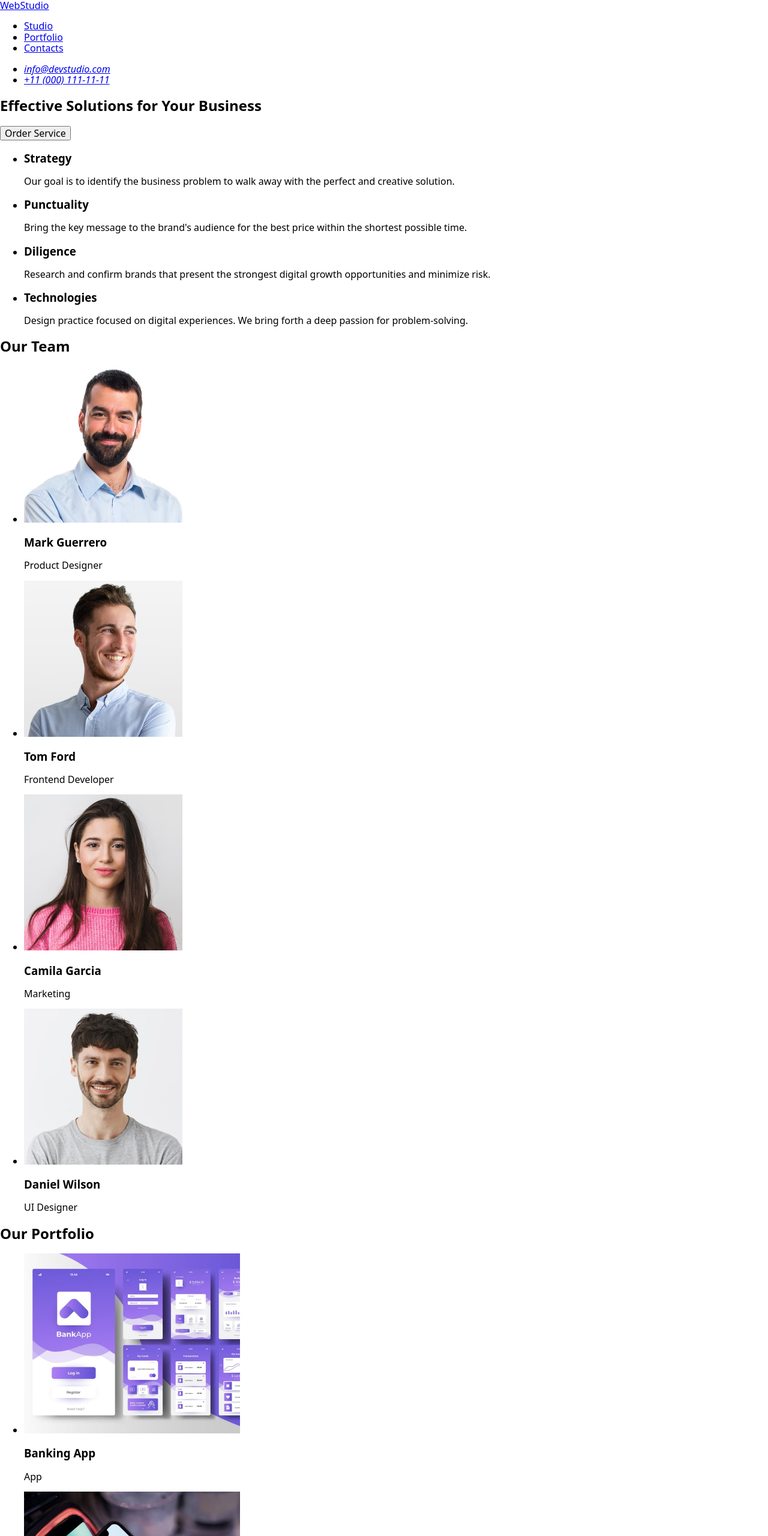
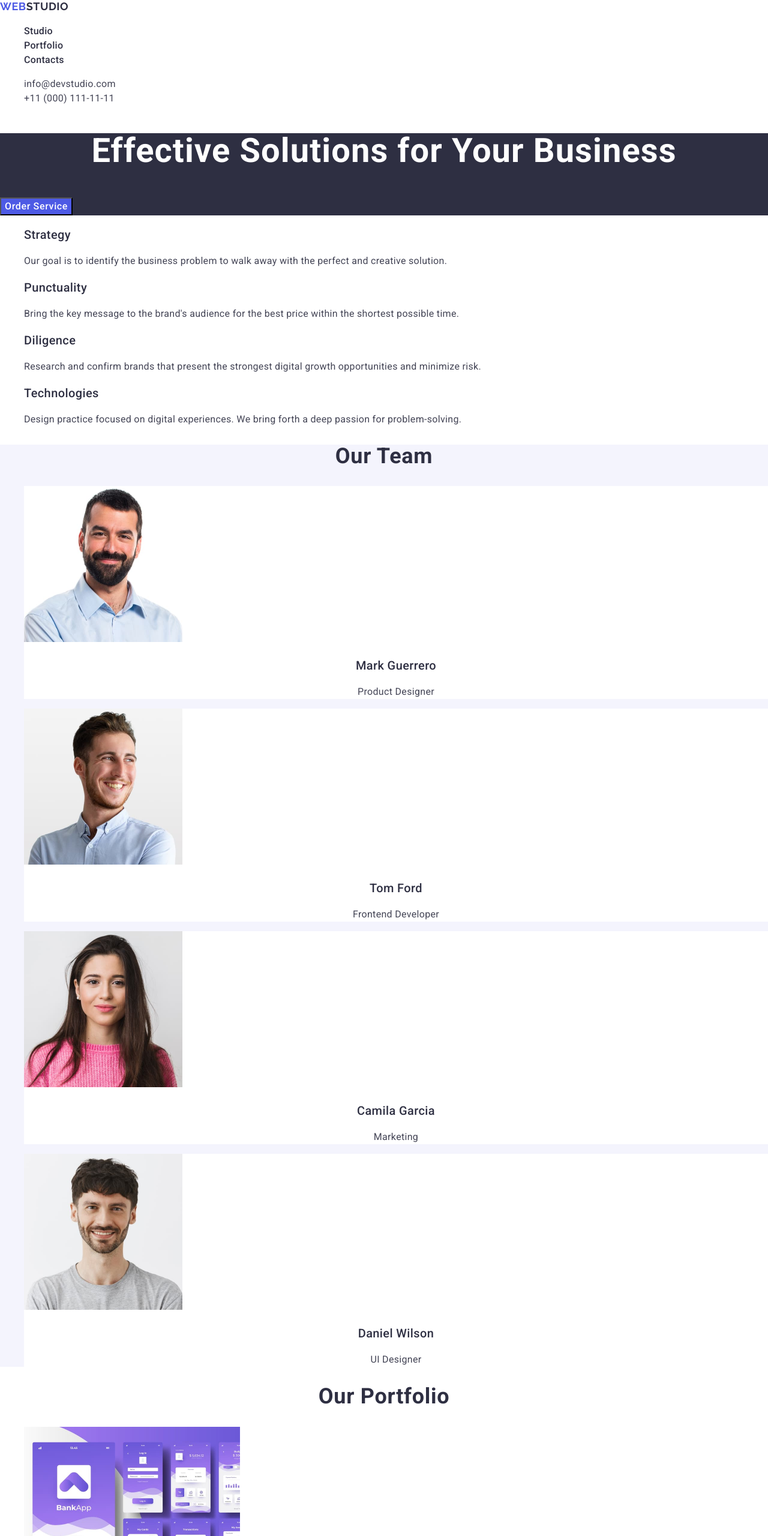
Before and after one commit to kasian-oleksii/goit-markup-hw-02, a plain HTML site: page index.html in a window 1280 px wide. Shown: the top 2560 px of the page at 60% size. Drawn offline with nearby package versions, Linux system fonts and the light colour scheme.

Commit message:
add initial files

```diff
--- a/css/style.css
+++ b/css/style.css
@@ -0,0 +1,182 @@
+body {
+  font-family: "Roboto", sans-serif;
+  color: #434455;
+  background-color: #fff;
+  font-weight: 400;
+  font-size: 16px;
+  line-height: 1.5;
+  letter-spacing: 0.02em;
+}
+a {
+  text-decoration: none;
+}
+ul {
+  list-style-type: none;
+}
+/* header */
+.logo {
+  font-family: "Raleway", sans-serif;
+  font-weight: 700;
+  font-size: 18px;
+  line-height: 1.17;
+  letter-spacing: 0.03em;
+  text-transform: uppercase;
+  color: #4d5ae5;
+}
+.header-logo .logo-back {
+  color: #2e2f42;
+}
+.nav-link {
+  font-weight: 500;
+  font-size: 16px;
+  line-height: 1.5;
+  letter-spacing: 0.02em;
+  color: #2e2f42;
+}
+.nav-link:hover,
+.nav-link:focus {
+  color: #404bbf;
+  text-decoration: underline;
+}
+.contacts {
+  font-style: normal;
+}
+.contacts-link {
+  font-weight: 400;
+  font-size: 16px;
+  line-height: 1.5;
+  letter-spacing: 0.02em;
+  color: #434455;
+}
+.contacts-link:hover,
+.contacts-link:focus {
+  color: #404bbf;
+  font-style: normal;
+  letter-spacing: 0.02em;
+}
+/* main */
+.hero {
+  background: #2e2f42;
+}
+.hero-title {
+  font-weight: 700;
+  font-size: 56px;
+  line-height: 1.07;
+  letter-spacing: 0.02em;
+  text-align: center;
+  color: #fff;
+}
+.hero-button {
+  font-weight: 500;
+  font-size: 16px;
+  line-height: 1.5;
+  letter-spacing: 0.04em;
+  color: #fff;
+  background: #4d5ae5;
+  cursor: pointer;
+  text-transform: capitalize;
+}
+.hero-button:hover,
+.hero-button:focus {
+  background-color: #404bbf;
+}
+.adventages {
+  font-weight: 500;
+  font-size: 20px;
+  line-height: 1.2;
+  letter-spacing: 0.02em;
+  color: #2e2f42;
+}
+.adventages-dscr {
+  font-weight: 400;
+  font-size: 16px;
+  line-height: 1.5;
+  letter-spacing: 0.02em;
+  color: #434455;
+}
+/* our team */
+.page-team {
+  background: #f4f4fd;
+}
+.team-title {
+  font-weight: 700;
+  font-size: 36px;
+  line-height: 1.1;
+  letter-spacing: 0.02em;
+  text-align: center;
+  color: #2e2f42;
+  text-transform: capitalize;
+}
+.photo {
+  background: #fff;
+}
+.initial {
+  font-weight: 500;
+  font-size: 20px;
+  line-height: 1.2;
+  letter-spacing: 0.02em;
+  text-align: center;
+  color: #2e2f42;
+  text-transform: capitalize;
+}
+.profession {
+  font-weight: 400;
+  font-size: 16px;
+  line-height: 1.5;
+  letter-spacing: 0.02em;
+  text-align: center;
+  color: #434455;
+  text-transform: capitalize;
+}
+/* our portfolio */
+.page-portfolio {
+  text-transform: capitalize;
+}
+.portfollio-images {
+  background: #fff;
+}
+.portfolio-title {
+  font-weight: 700;
+  font-size: 36px;
+  line-height: 1.1;
+  letter-spacing: 0.02em;
+  text-align: center;
+  color: #2e2f42;
+}
+.info {
+  font-weight: 500;
+  font-size: 20px;
+  line-height: 1.2;
+  letter-spacing: 0.02em;
+  color: #2e2f42;
+}
+.appointment {
+  font-weight: 400;
+  font-size: 16px;
+  line-height: 1.5;
+  letter-spacing: 0.02em;
+  color: #434455;
+}
+/* footer */
+.page-footer {
+  background-color: #2e2f42;
+}
+.logo-footer {
+  font-family: "Raleway", sans-serif;
+  font-weight: 700;
+  font-size: 18px;
+  line-height: 1.7;
+  letter-spacing: 0.03em;
+  text-transform: uppercase;
+  color: #4d5ae5;
+}
+.footer-logo .logo-back {
+  color: #f4f4fd;
+}
+.footer-text {
+  font-weight: 400;
+  font-size: 16px;
+  line-height: 1.5;
+  letter-spacing: 0.02em;
+  color: #f4f4fd;
+}
--- a/index.html
+++ b/index.html
@@ -5,132 +5,136 @@
     <meta charset="UTF-8">
     <meta name="viewport" content="width=device-width, initial-scale=1.0">
     <title>WebStudio</title>
-    <link rel="stylesheet" href="./css/style.css">
     <link rel="preconnect" href="https://fonts.googleapis.com">
     <link rel="preconnect" href="https://fonts.gstatic.com" crossorigin>
-    <link
-        href="https://fonts.googleapis.com/css2?family=Raleway:ital,wght@0,100..900;1,100..900&family=Roboto:ital,wght@0,100;0,300;0,400;0,500;0,700;0,900;1,100;1,300;1,400;1,500;1,700;1,900&display=swap"
+    <link href="https://fonts.googleapis.com/css2?family=Raleway:wght@700&family=Roboto:wght@400;500;700&display=swap"
         rel="stylesheet">
     <link rel="stylesheet" href="https://cdnjs.cloudflare.com/ajax/libs/modern-normalize/3.0.1/modern-normalize.min.css"
         integrity="sha512-q6WgHqiHlKyOqslT/lgBgodhd03Wp4BEqKeW6nNtlOY4quzyG3VoQKFrieaCeSnuVseNKRGpGeDU3qPmabCANg=="
         crossorigin="anonymous" referrerpolicy="no-referrer">
+    <link rel="stylesheet" href="./css/style.css">
 </head>
 
 <body>
-    <header>
-        <nav>
-            <a href="./index.html">WebStudio</a>
-            <ul>
-                <li><a href="#">Studio</a></li>
-                <li><a href="#">Portfolio</a></li>
-                <li><a href="#">Contacts</a></li>
+    <header class="page-header">
+        <nav class="header-nav">
+            <a class="logo header-logo" href="./index.html">Web<span class="logo-back">Studio</span></a>
+            <ul class="nav-list">
+                <li class="nav-item"><a class="nav-link" href="./index.html">Studio</a></li>
+                <li class="nav-item"><a class="nav-link" href="#">Portfolio</a></li>
+                <li class="nav-item"><a class="nav-link" href="#">Contacts</a></li>
             </ul>
         </nav>
-        <address>
-            <ul>
-                <li><a href="mailto:info@devstudio.com">info@devstudio.com</a></li>
-                <li><a href="tel:+110001111111">+11 (000) 111-11-11</a></li>
+        <address class="contacts">
+            <ul class="contacts-list">
+                <li class="contacts-item"><a class="contacts-link"
+                        href="mailto:info@devstudio.com">info@devstudio.com</a></li>
+                <li class="contacts-item"><a class="contacts-link" href="tel:+110001111111">+11 (000) 111-11-11</a></li>
             </ul>
         </address>
     </header>
 
     <main>
-        <section>
-            <h1>Effective Solutions for Your Business</h1>
-            <button type="button">Order Service</button>
+        <section class="hero">
+            <h1 class="hero-title">Effective Solutions for Your Business</h1>
+            <button class="hero-button" type="button">Order Service</button>
         </section>
         <section>
             <h2 hidden>Our Adventages</h2>
             <ul>
                 <li>
-                    <h3>Strategy</h3>
-                    <p>Our goal is to identify the business
+                    <h3 class="adventages">Strategy</h3>
+                    <p class="adventages-dscr">Our goal is to identify the business
                         problem to walk away with the perfect and creative solution.</p>
                 </li>
                 <li>
-                    <h3>Punctuality</h3>
-                    <p>Bring the key message to the brand's audience for the best price within the shortest possible
+                    <h3 class="adventages">Punctuality</h3>
+                    <p class="adventages-dscr">Bring the key message to the brand's audience for the best price within
+                        the shortest possible
                         time.</p>
                 </li>
                 <li>
-                    <h3>Diligence</h3>
-                    <p>Research and confirm brands that present the strongest digital growth opportunities and minimize
+                    <h3 class="adventages">Diligence</h3>
+                    <p class="adventages-dscr">Research and confirm brands that present the strongest digital growth
+                        opportunities and minimize
                         risk.</p>
                 </li>
                 <li>
-                    <h3>Technologies</h3>
-                    <p>Design practice focused on digital experiences. We bring forth a deep passion for
+                    <h3 class="adventages">Technologies</h3>
+                    <p class="adventages-dscr">Design practice focused on digital experiences. We bring forth a deep
+                        passion for
                         problem-solving.</p>
                 </li>
             </ul>
         </section>
-        <section>
-            <h2>Our Team</h2>
+        <section class="page-team">
+            <h2 class="team-title">Our Team</h2>
             <!--images-->
             <ul>
-                <li>
+                <li class="photo">
                     <img src="./images/mark.jpg" alt="mark" width="264" height="260">
-                    <h3>Mark Guerrero</h3>
-                    <p>Product Designer</p>
+                    <h3 class="initial">Mark Guerrero</h3>
+                    <p class="profession">Product Designer</p>
                 </li>
-                <li>
+                <li class="photo">
                     <img src="./images/tom.jpg" alt="tom" width="264" height="260">
-                    <h3>Tom Ford</h3>
-                    <p>Frontend Developer</p>
+                    <h3 class="initial">Tom Ford</h3>
+                    <p class="profession">Frontend Developer</p>
                 </li>
-                <li>
+                <li class="photo">
                     <img src="./images/camila.jpg" alt="camila" width="264" height="260">
-                    <h3>Camila Garcia</h3>
-                    <p>Marketing</p>
+                    <h3 class="initial">Camila Garcia</h3>
+                    <p class="profession">Marketing</p>
                 </li>
-                <li>
+                <li class="photo">
                     <img src="./images/daniel.jpg" alt="daniel" width="264" height="260">
-                    <h3>Daniel Wilson</h3>
-                    <p>UI Designer</p>
+                    <h3 class="initial">Daniel Wilson</h3>
+                    <p class="profession">UI Designer</p>
                 </li>
             </ul>
         </section>
-        <section>
-            <h2>Our Portfolio</h2>
+        <section class="page-portfolio">
+            <h2 class="portfolio-title">Our Portfolio</h2>
             <!--images-->
             <ul>
-                <li>
+                <li class="portfollio-images">
                     <img src="./images/banking.jpg" alt="banking app" width="360" height="300">
-                    <h3>Banking App</h3>
-                    <p>App</p>
+                    <h3 class="info">Banking App</h3>
+                    <p class="appointment">App</p>
                 </li>
-                <li>
+                <li class="portfollio-images">
                     <img src="./images/cashlees.jpg" alt="cashless payment" width="360" height="300">
-                    <h3>Cashless Payment</h3>
-                    <p>Marketing</p>
+                    <h3 class="info">Cashless Payment</h3>
+                    <p class="appointment">Marketing</p>
                 </li>
-                <li>
+                <li class="portfollio-images">
                     <img src="./images/meditation.jpg" alt="meditation app" width="360" height="300">
-                    <h3>Meditation App</h3>
-                    <p>App</p>
+                    <h3 class="info">Meditation App</h3>
+                    <p class="appointment">App</p>
                 </li>
-                <li>
+                <li class="portfollio-images">
                     <img src="./images/taxi.jpg" alt="taxi service" width="360" height="300">
-                    <h3>Taxi Service</h3>
-                    <p>Marketing</p>
+                    <h3 class="info">Taxi Service</h3>
+                    <p class="appointment">Marketing</p>
                 </li>
-                <li>
+                <li class="portfollio-images">
                     <img src="./images/screen.jpg" alt="screen illustrations" width="360" height="300">
-                    <h3>Screen Illustrations</h3>
-                    <p>Design</p>
+                    <h3 class="info">Screen Illustrations</h3>
+                    <p class="appointment">Design</p>
                 </li>
-                <li>
+                <li class="portfollio-images">
                     <img src="./images/online.jpg" alt="online courses" width="360" height="300">
-                    <h3>Online Courses</h3>
-                    <p>Marketing</p>
+                    <h3 class="info">Online Courses</h3>
+                    <p class="appointment">Marketing</p>
                 </li>
             </ul>
         </section>
     </main>
 
-    <footer>
-        <a href="./index.html">WebStudio</a>
-        <p>Increase the flow of customers and sales for your business with digital marketing & growth solutions.
+    <footer class="page-footer">
+        <a class="logo footer-logo" href="./index.html">Web<span class="logo-back">Studio</span></a>
+        <p class="footer-text">Increase the flow of customers and sales for your business with digital marketing &
+            growth solutions.
         </p>
     </footer>
 </body>
```
